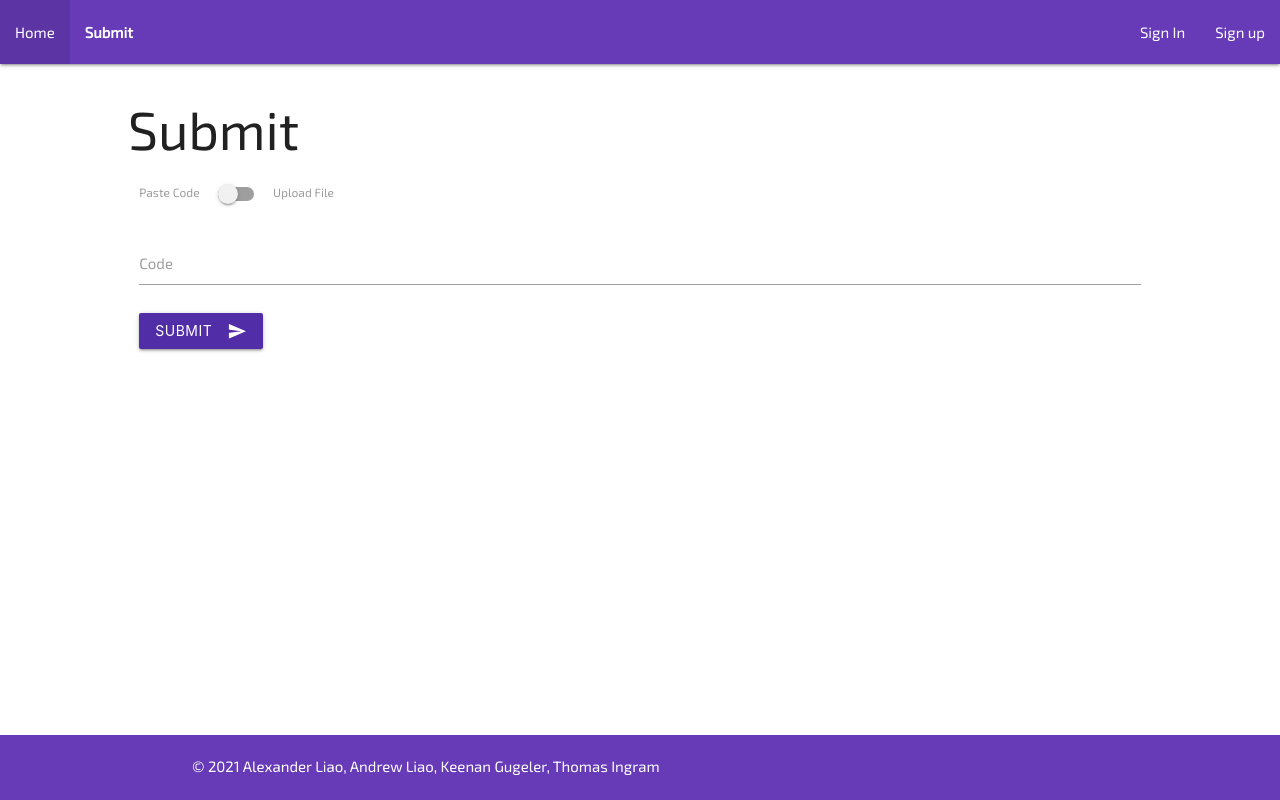
After one commit to Riolku/tank-game, a Flask app: page /submit in a window 1280 px wide. The commit adds this page. Run offline with Flask 2, Linux system fonts and the light colour scheme; parts of the project's set-up code (start-up, migrations or seed data) failed here and were passed over; some libraries are stand-ins or nearby versions.

Commit message:
structure for replay viewer and match data

```diff
--- /dev/null
+++ b/src/frontend/static/js/submit.js
@@ -0,0 +1,11 @@
+$(document).ready(() => {
+  $("#switch").click(e => {
+    if (e.currentTarget.children[0].children[0].checked) {
+      $("#input-field").hide();
+      $("#file-upload").show();
+    } else {
+      $("#input-field").show();
+      $("#file-upload").hide();
+    }
+  });
+});
--- a/src/frontend/templates/layout.html
+++ b/src/frontend/templates/layout.html
@@ -10,6 +10,10 @@
 
     <link rel="stylesheet" href="/static/css/global.css" />
     <link rel="stylesheet" href="https://cdnjs.cloudflare.com/ajax/libs/materialize/1.0.0/css/materialize.min.css" integrity="sha512-UJfAaOlIRtdR+0P6C3KUoTDAxVTuy3lnSXLyLKlHYJlcSU8Juge/mjeaxDNMlw9LgeIotgz5FP8eUQPhX1q10A==" crossorigin="anonymous" />
+    <link rel="stylesheet" href="https://cdnjs.cloudflare.com/ajax/libs/material-design-icons/3.0.2/iconfont/material-icons.min.css" integrity="sha512-y9glprRcVESvYY3suAqBUYXx0ySbQNvbzzgvLy9F2o38Y7XCNeq/No2gnHjV3+Rjyq5ijoPZRMXotpdw6jcG4g==" crossorigin="anonymous" />
+
+    <script src="https://cdnjs.cloudflare.com/ajax/libs/jquery/3.6.0/jquery.min.js" integrity="sha512-894YE6QWD5I59HgZOGReFYm4dnWc1Qt5NtvYSaNcOP+u1T9qYdvdihz0PPSiiqn/+/3e7Jo4EaG7TubfWGUrMQ==" crossorigin="anonymous"></script>
+    <script src="https://cdnjs.cloudflare.com/ajax/libs/materialize/1.0.0/js/materialize.js" integrity="sha512-m2PhLxj2N91eYrIGU2cmIu2d0SkaE4A14bCjVb9zykvp6WtsdriFCiXQ/8Hdj0kssUB/Nz0dMBcoLsJkSCto0Q==" crossorigin="anonymous"></script>
 
     {% block dependencies %} {% endblock %}
 
@@ -26,7 +30,7 @@
       {% block main %}
       {% endblock %}
     </main>
-    <footer class="page-footer">
+    <footer class="page-footer deep-purple">
       <div class="container">
         &copy;&nbsp;2021 Alexander Liao, Andrew Liao, Keenan Gugeler, Thomas Ingram
       </div>
--- a/src/frontend/templates/navbar.html
+++ b/src/frontend/templates/navbar.html
@@ -1,8 +1,8 @@
 <div class="navbar-fixed">
   <nav>
-    <div class="nav-wrapper">
+    <div class="nav-wrapper deep-purple">
       <ul id="nav-mobile" class="">
-        {% for url, name in [["/", "Home"], ["/about", "About"]] %}
+        {% for url, name in [["/", "Home"], ["/submit", "Submit"]] %}
         <li class="left"><a href="{{ url }}" class="{{ 'bolded' if request.endpoint and url_for(request.endpoint) == url else '' }}">{{ name }}</a></li>
         {% endfor %}
 
--- /dev/null
+++ b/src/frontend/templates/submit.html
@@ -0,0 +1,42 @@
+{% extends 'layout.html' %}
+
+{% block dependencies %}
+<script src="/static/js/submit.js"></script>
+{% endblock %}
+
+{% block main %}
+<h2>Submit</h2>
+<div class="row">
+  <form class="col s12" action="/submit" method="post" enctype="multipart/form-data">
+    <div class="row">
+      <div class="col s12">
+        <div id="switch" class="switch">
+          <label>
+            Paste Code
+            <input name="switch" type="checkbox" />
+            <span class="lever"></span>
+            Upload File
+          </label>
+        </div>
+      </div>
+      <br /><br />
+      <div id="input-field" class="input-field col s12">
+        <textarea id="code" name="code" class="materialize-textarea"></textarea>
+        <label for="code">Code</label>
+      </div>
+      <div id="file-upload" class="file-field input-field col s12" hidden>
+        <div class="btn">
+          <span>Upload File</span>
+          <input name="file" type="file" />
+        </div>
+        <div class="file-path-wrapper">
+          <input class="file-path validate" type="text" />
+        </div>
+      </div>
+      <div class="col s12">
+        <button class="deep-purple darken-2 waves-effect waves-light btn" type="submit" name="action">Submit <i class="material-icons right">send</i></button>
+      </div>
+    </div>
+  </form>
+</div>
+{% endblock %}
--- a/src/server/main.py
+++ b/src/server/main.py
@@ -1,6 +1,6 @@
 # -*- coding: utf-8 -*-
 
-import sys
+import math, os, sys, time
 
 from flask import Flask, render_template, request
 from flask_cors import CORS
@@ -14,14 +14,93 @@ app = Flask(
 )
 CORS(app)
 
+app.config["MAX_CONTENT_LENGTH"] = 1024 * 1024
+
 
 def render(*args, **kwargs):
-    return render_template(*args, **{**kwargs, "user": user})
+    return render_template(*args, **kwargs, user=user)
 
 
 @app.route("/")
 def serve_root():
     return render("index.html"), 200
+
+
+@app.route("/submit", methods=["GET"])
+def serve_submit_page():
+    return render("submit.html"), 200
+
+
+@app.route("/submit", methods=["POST"])
+def accept_submission():
+    if request.form.get("switch") == "on":
+        file = request.files["file"]
+        path = f"/tmp/tank-game/{time.time()}"
+        try:
+            file.save(path)
+        except:
+            os.mkdir("/tmp/tank-game")
+            file.save(path)
+        with open(path, "r") as f:
+            code = f.read()
+    else:
+        code = request.form["code"]
+    print(code)
+    return "TODO", 200
+
+
+@app.route("/replay-viewer/<int:match>")
+def replay_viewer(match):
+    return render_template("replay-viewer.html", match=match), 200
+
+
+@app.route("/match-data/<int:match>")
+def match_data(match):
+    # TODO get actual match data
+    return [
+        [
+            [[10, 0], [0, 10], [200, 300], [300, 200]],
+            [[10, 600], [0, 590], [200, 300], [300, 400]],
+        ],
+        ["hyper-neutrino", "riolku"],
+        [
+            ["repair", "artillery", "assassin", "shield", "shield"],
+            ["kamikaze", "scout", "mortar", "hack", "shield"],
+        ],
+        [
+            [
+                [100, 100, 100, 0, -1, 0, 1],  # repair the artillery
+                [100, 200, 100, 0, 0, 0, -1],  # fire directly to the east
+                [100, 300, 100, 0, -1, 0, 0],  # gain MS
+                [100, 400, 100, 0, -1, 0, 0],  # shield around
+                [
+                    100,
+                    500,
+                    100,
+                    0,
+                    math.pi / 2,
+                    0,
+                    -1,
+                ],  # fire directly to the north
+            ],
+            [
+                [700, 100, 100, 0, -1, 0, 0],  # explode
+                [700, 200, 100, 0, -1, 0, 0],  # go invisible
+                [700, 300, 100, 0, -1, 0, [500, 300]],  # throw bomb at center
+                [700, 400, 100, 0, math.pi, 0, -1],  # fire directly to the west
+                [
+                    700,
+                    500,
+                    100,
+                    0,
+                    math.pi * 3 / 2,
+                    0,
+                    -1,
+                ],  # fire directly to the south
+            ],
+            [-1, 100],
+        ],
+    ]
 
 
 @app.errorhandler(404)
```
Also changed, not shown: src/frontend/templates/replay-viewer.html (added, +7 -0 lines).
